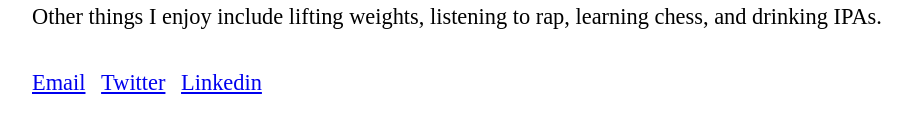
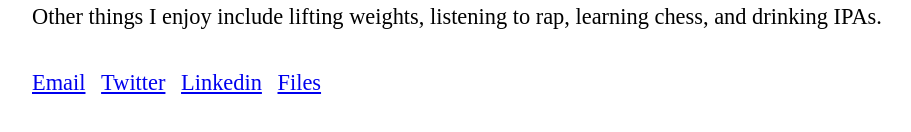
Before and after one commit to logangeorge01/lagsite, a plain HTML site: page index.html in a window 1280 px wide. Shown: the part 636-768 px from the top of the page, without its empty margins (96-1007 px from the left). Drawn offline with Linux system fonts and the light colour scheme.

Commit message:
add link to files on index

```diff
--- a/index.html
+++ b/index.html
@@ -16,6 +16,7 @@
          <a href="mailto:logangeorge01@gmail.com">Email</a>
          <a href="https://twitter.com/logangeorge01" style="margin-left:10px">Twitter</a>
          <a href="https://linkedin.com/in/logangeorge" style="margin-left:10px">Linkedin</a>
+         <a href="https://lagsoftware.com/files/" style="margin-left:10px">Files</a>
       </div>
    </body>
 </html>
```
